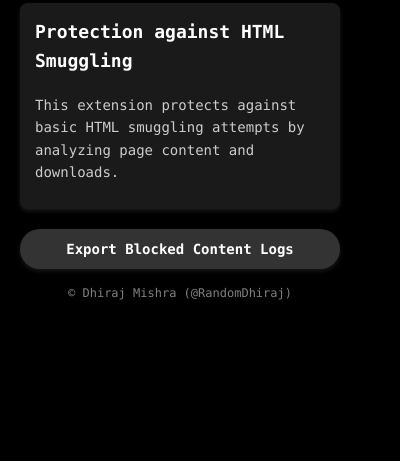
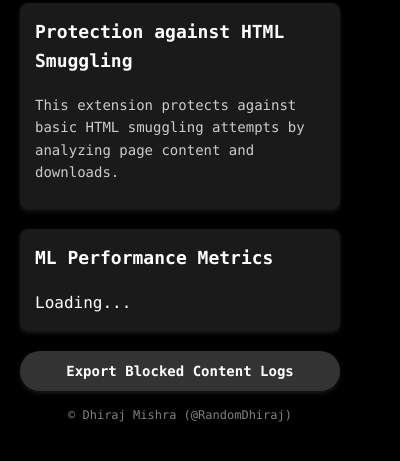
Before and after one commit to RootUp/SmuggleShield, a browser extension: page SmuggleShield/popup.html in a window 400 px wide. Shown: the part 75-536 px from the top of the page. Drawn offline with Linux system fonts and the light colour scheme.

Commit message:
update popup.html

```diff
--- a/SmuggleShield/popup.html
+++ b/SmuggleShield/popup.html
@@ -101,6 +101,12 @@
         <p>This extension protects against basic HTML smuggling attempts by analyzing page content and downloads.</p>
     </div>
 
+    <div class="info-section">
+      <h3>ML Performance Metrics</h3>
+      <div id="ml-metrics">Loading...</div>
+      <div id="ml-error" style="color: #ff6b6b; display: none;"></div>
+    </div>
+
     <button id="export-logs">Export Blocked Content Logs</button>
 
     <p class="copyright">© Dhiraj Mishra (@RandomDhiraj)</p>
```
